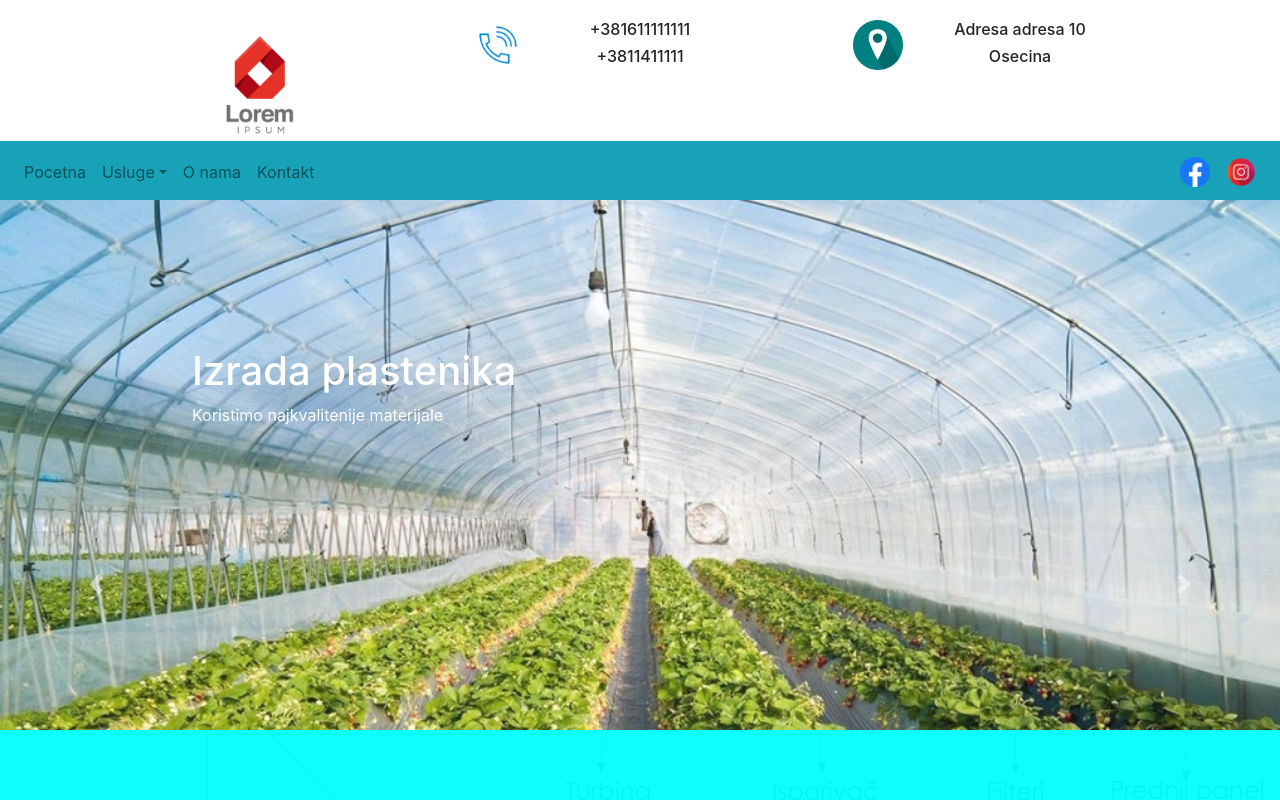
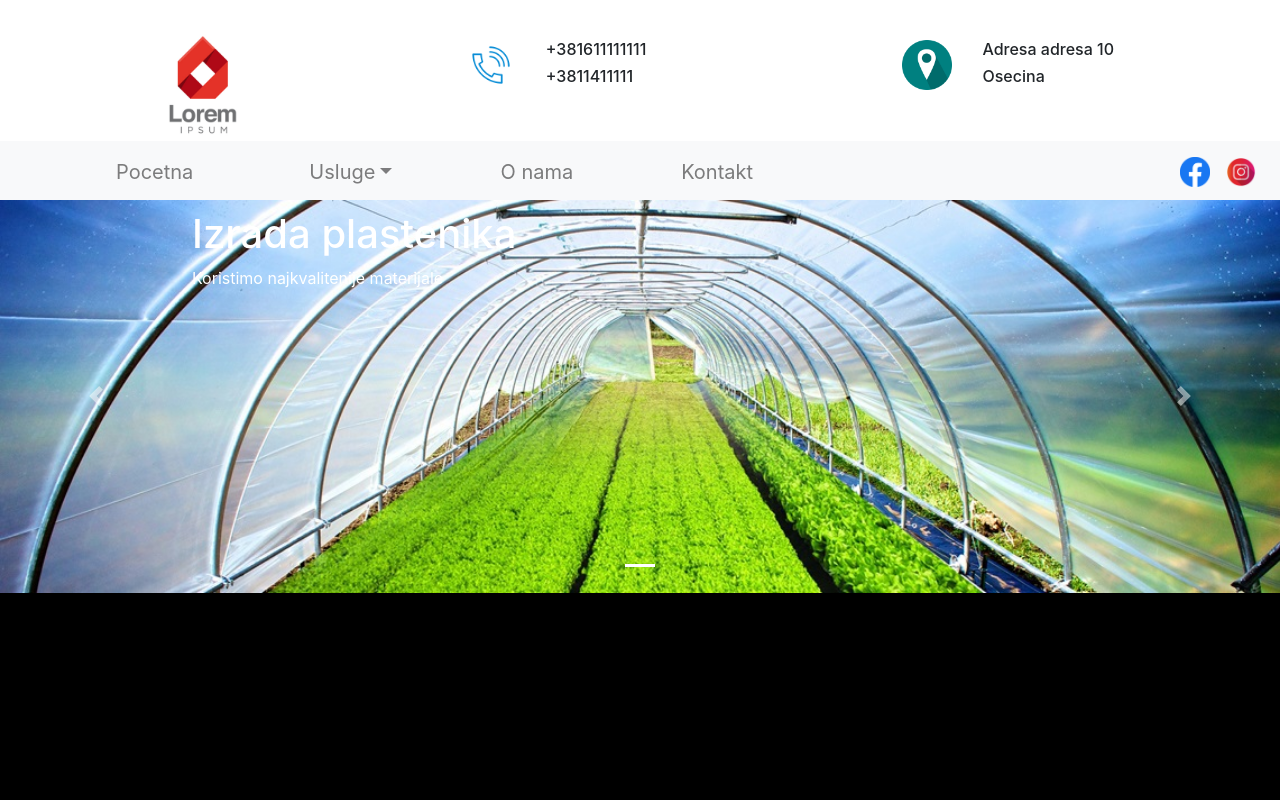
Before and after one commit to aleksandarradovanovic/frigoservis, a React app: page /#/ in a window 1280 px wide. Shown: the top 800 px of the page. Built offline with nearby package versions, Linux system fonts and the light colour scheme.

Commit message:
style fixes

```diff
--- a/src/app/components/header/HomeHeaderBanner.js
+++ b/src/app/components/header/HomeHeaderBanner.js
@@ -4,18 +4,18 @@ class HomeHeaderBanner extends Component {
   render() {
     return (
       <div className='homeHeaderBanner'>
-        <div className="container">
+        <div>
           <div className="row">
 
             <div className="col-lg-4">
               <img src={'../../../../public/image/logo-test.png'} width="250px" />
             </div>
-            <div className="col-lg-4">
+            <div className="col-lg-4 bannerItems">
               <div className="row">
-                <div className="col-lg-3 nopadding">
+                <div className="col-lg-3 nopadding text-right">
                   <img src={'../../../../public/image/contact.png'} width="50px" />
                 </div>
-                <div className="col-lg-6 nopadding">
+                <div className="col-lg-6 nopadding text-left">
                   <h6>+381611111111</h6>
                   <h6>+3811411111</h6>
                 </div>
@@ -23,12 +23,12 @@ class HomeHeaderBanner extends Component {
 
 
             </div>
-            <div className="col-lg-4">
+            <div className="col-lg-4 bannerItems">
             <div className="row">
-                <div className="col-lg-3 nopadding">
+                <div className="col-lg-3 nopadding text-right">
                   <img src={'../../../../public/image/location.png'} width="50px" />
                 </div>
-                <div className="col-lg-6 nopadding">
+                <div className="col-lg-6 nopadding text-left">
                   <h6>Adresa adresa 10</h6>
                   <h6>Osecina</h6>
                 </div>
--- a/src/app/components/header/HomeHeaderNav.js
+++ b/src/app/components/header/HomeHeaderNav.js
@@ -11,21 +11,20 @@ class HomeHeaderNav extends Component {
     // }
 
     return (
-      <div>
-        <Navbar bg="info" expand="lg" sticky="bottom">
+        <Navbar bg="light" expand="lg" sticky="bottom">
           <Navbar.Toggle aria-controls="basic-navbar-nav" />
           <Navbar.Collapse id="basic-navbar-nav">
             <Nav className="mr-auto">
-              <Nav.Link href="#home">Pocetna</Nav.Link>
-              <NavDropdown title="Usluge" id="basic-nav-dropdown">
+              <Nav.Link href="#home" className = "navBarItems">Pocetna</Nav.Link>
+              <NavDropdown title="Usluge" id="basic-nav-dropdown" className = "navBarItems">
                 <NavDropdown.Item href="#action/3.1">Popravka</NavDropdown.Item>
                 <NavDropdown.Item href="#action/3.2">Izrada</NavDropdown.Item>
                 <NavDropdown.Item href="#action/3.3">Prodaja</NavDropdown.Item>
                 <NavDropdown.Divider />
                 <NavDropdown.Item href="#action/3.4">Separated link</NavDropdown.Item>
               </NavDropdown>
-              <Nav.Link href="#link">O nama</Nav.Link>
-              <Nav.Link href="#link">Kontakt</Nav.Link>
+              <Nav.Link href="#link" className = "navBarItems">O nama</Nav.Link>
+              <Nav.Link href="#link" className = "navBarItems">Kontakt</Nav.Link>
 
             </Nav>
             <Nav>
@@ -39,7 +38,6 @@ class HomeHeaderNav extends Component {
             </Nav>
           </Navbar.Collapse>
         </Navbar>
-      </div>
     );
   }
 }
--- a/src/app/home/HomeContainerCarousel.js
+++ b/src/app/home/HomeContainerCarousel.js
@@ -9,7 +9,7 @@ class HomeContainerCarousel extends Component {
                     <Carousel.Item>
                         <img
                             className="carouselImage"
-                            src="../../../public/image/test1.jpg"
+                            src="../../../public/image/test2.jpg"
                             alt="First slide"
                         />
                         <Carousel.Caption>
@@ -17,7 +17,7 @@ class HomeContainerCarousel extends Component {
                             <p>Koristimo najkvalitenije materijale</p>
                         </Carousel.Caption>
                     </Carousel.Item>
-                    <Carousel.Item>
+                    {/* <Carousel.Item>
                         <img
                             className="carouselImage"
                             src="../../../public/image/klimaTest.jpg"
@@ -40,7 +40,7 @@ class HomeContainerCarousel extends Component {
                             <h3>Third slide label</h3>
                             <p>Praesent commodo cursus magna, vel scelerisque nisl consectetur.</p>
                         </Carousel.Caption>
-                    </Carousel.Item>
+                    </Carousel.Item> */}
                 </Carousel>
             </div>
         );
--- a/src/stylesheets/style.css
+++ b/src/stylesheets/style.css
@@ -17,6 +17,15 @@ body{
     text-align: center;
     padding-top: 20px;
   }
+  .text-left{
+    text-align: left;
+  }
+  .text-right{
+    text-align: right;
+  }
+  .bannerItems{
+    padding-top: 1.5%;
+  }
   .homeContentContainer{
     width: 100%;
     background-color: aqua;
@@ -27,9 +36,17 @@ body{
   .homeContainerCarousel{
     /* height: 600px; */
   }
+/* navbar */
+
+  .navBarItems{
+    font-size: 20px;
+    padding-left: 100px !important;
+  }
+
   .carouselImage{
     width: 100%;
     height: 100%;
+    /* opacity: 0.6; */
   }
   .carousel-caption {
     position: absolute;
@@ -52,3 +69,9 @@ body{
     bottom: 0;
     /* position: absolute; */
   }
+  /* style for mobile  */
+  @media only screen and (max-width: 988px) {
+    .navbar-expand-lg{
+      z-index: 16 !important;
+    }
+  }
```
Also changed, not shown: public/image/test2.jpg (added).
